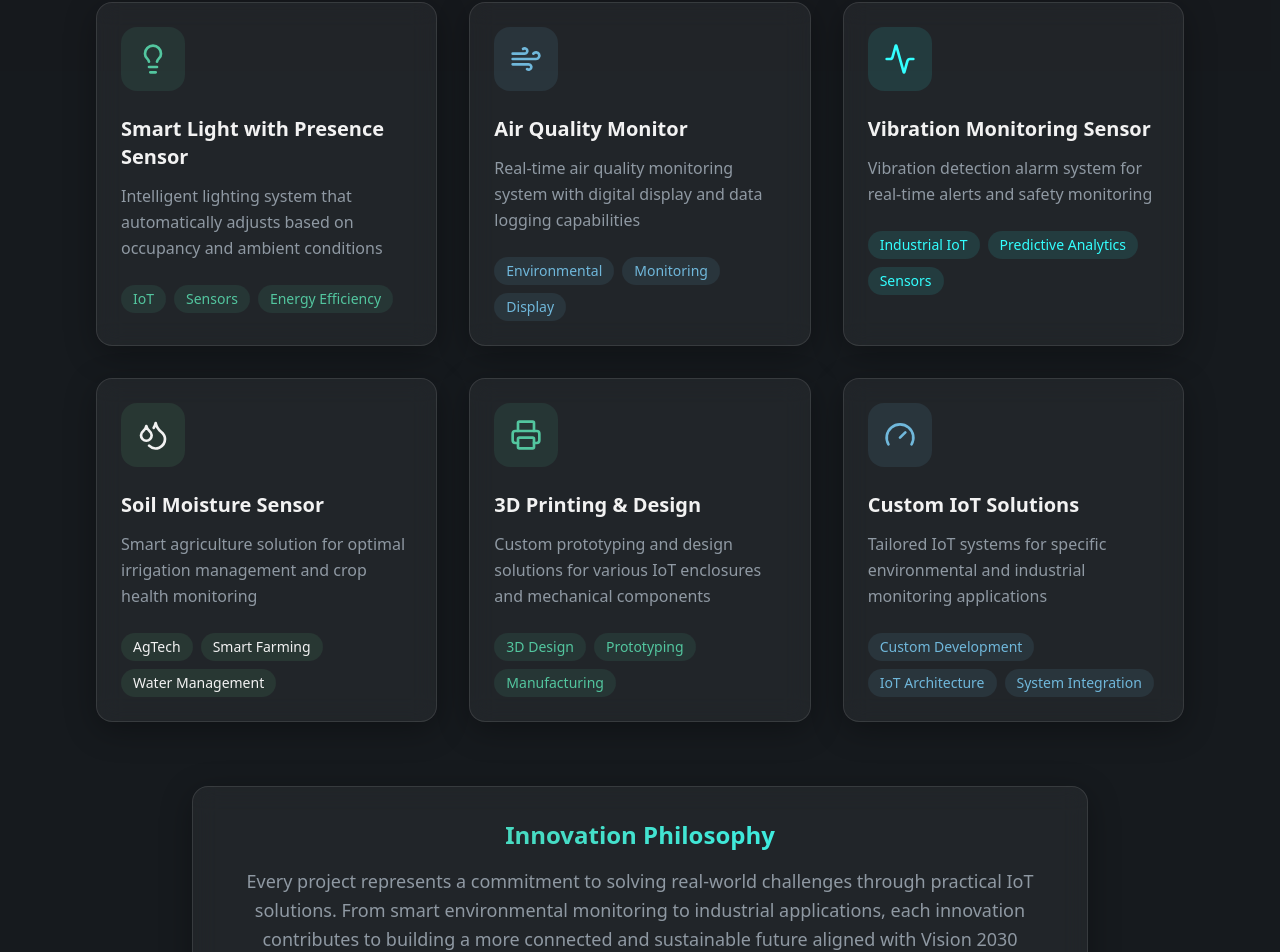
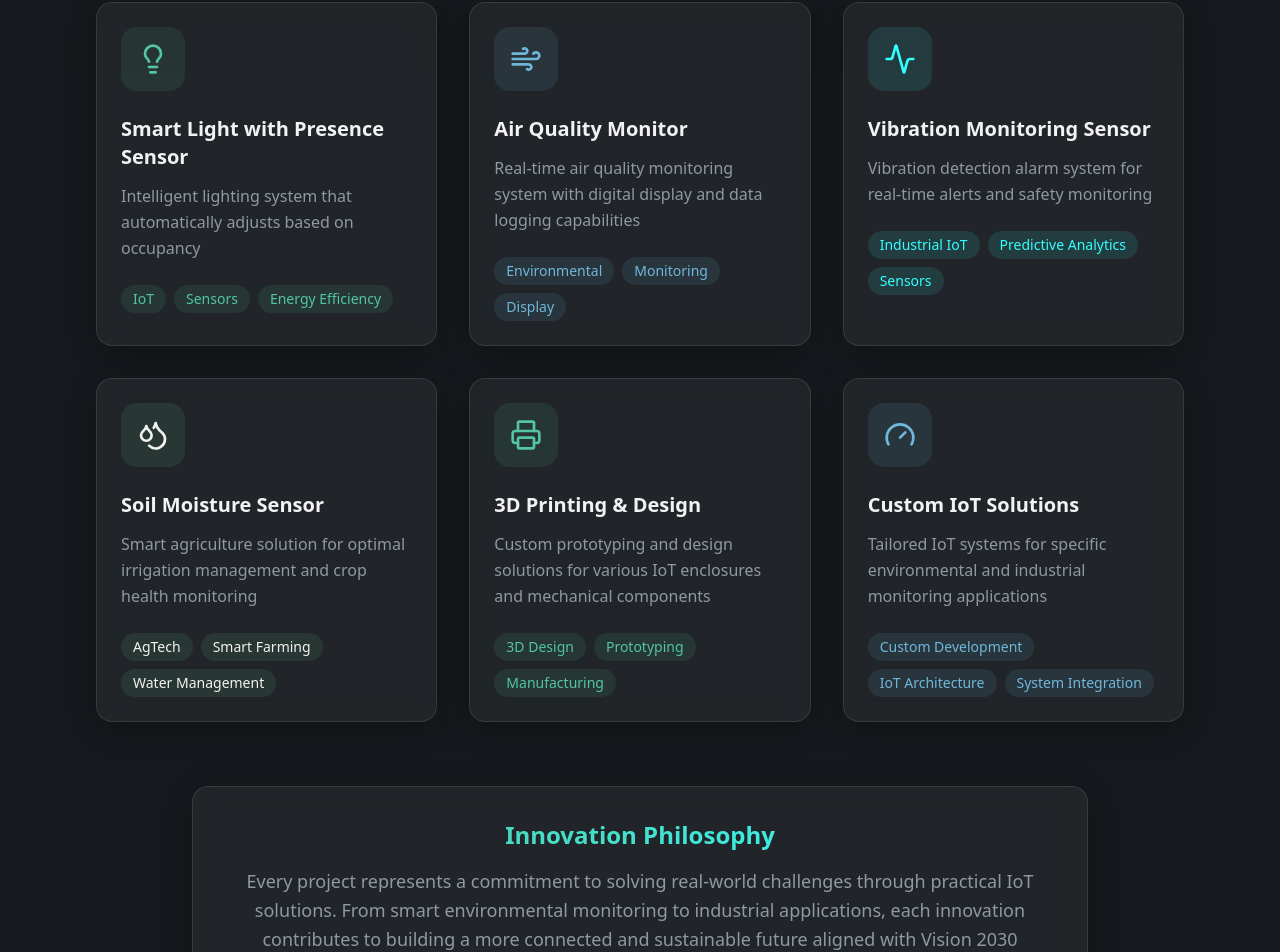
Before and after one commit to shudgum/baderalqahtani, a React (Vite) app: page / in a window 1280 px wide. Shown: the part 4248-5200 px from the top of the page. Built offline with nearby package versions, Linux system fonts and the light colour scheme.

Commit message:
Update project description
Update description for "Smart Light with Presence Sensor" to "Intelligent lighting system that automatically adjusts based on occupancy".

```diff
--- a/src/components/Projects.tsx
+++ b/src/components/Projects.tsx
@@ -3,7 +3,7 @@ import { Lightbulb, Wind, Activity, Droplets, Printer, Gauge } from "lucide-reac
 const projects = [
   {
     title: "Smart Light with Presence Sensor",
-    description: "Intelligent lighting system that automatically adjusts based on occupancy and ambient conditions",
+    description: "Intelligent lighting system that automatically adjusts based on occupancy",
     icon: Lightbulb,
     tags: ["IoT", "Sensors", "Energy Efficiency"],
     color: "primary"
```
